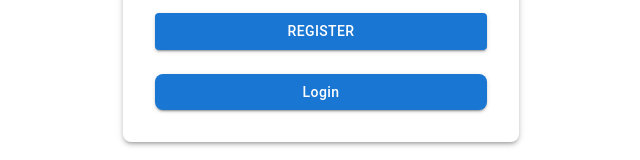
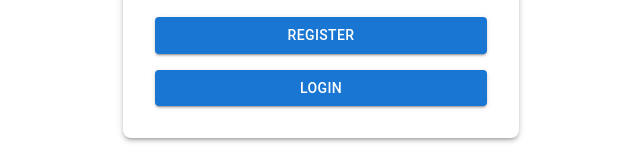
Before and after one commit to ralddddd/BSIT2B_LOGIN, a React (Vite) app in the folder frontend/: page / in a window 1280 px wide. Shown: the part 479-639 px from the top of the page, without its empty margins (319-959 px from the left). Built offline with nearby package versions, Linux system fonts and the light colour scheme.

Commit message:
Committing all changes

```diff
--- a/frontend/src/Register.jsx
+++ b/frontend/src/Register.jsx
@@ -66,7 +66,6 @@ const Register = () => {
           color="primary"
           fullWidth
           onClick={() => navigate("/login")}
-          sx={{ mt: 1, borderRadius: '8px', textTransform: 'none' }}
         >
           Login
         </Button>
```
